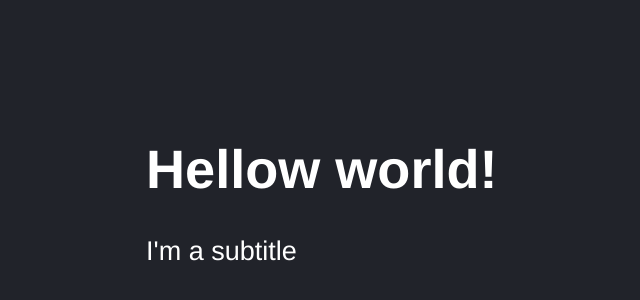
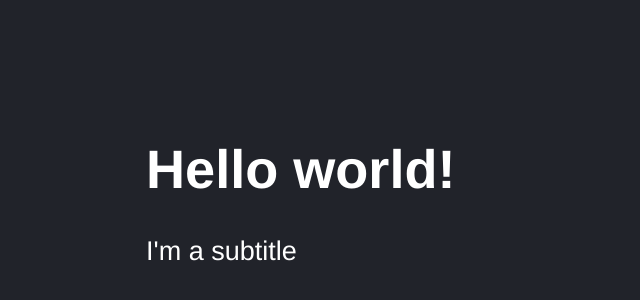
Before and after one commit to agustinbarajas/react-vite, a React (Vite) app: page / in a window 1280 px wide. Shown: the part 46-346 px from the top of the page, without its empty margins (2-642 px from the left). Built offline with nearby package versions, Linux system fonts and the light colour scheme.

Commit message:
Add title in props

```diff
--- a/src/components/App/index.tsx
+++ b/src/components/App/index.tsx
@@ -1,7 +1,7 @@
-export const App = () => {
+export const App = ({ title }: { title: string }) => {
   return (
     <>
-      <h1>Hellow world!</h1>
+      <h1>{title}</h1>
       <p>I'm a subtitle</p>
     </>
   );
--- a/src/main.tsx
+++ b/src/main.tsx
@@ -5,6 +5,6 @@ import "./styles.css";
 
 ReactDOM.createRoot(document.getElementById("root") as HTMLElement).render(
   <React.StrictMode>
-    <App />
+    <App title="Hello world!" />
   </React.StrictMode>
 );
```
